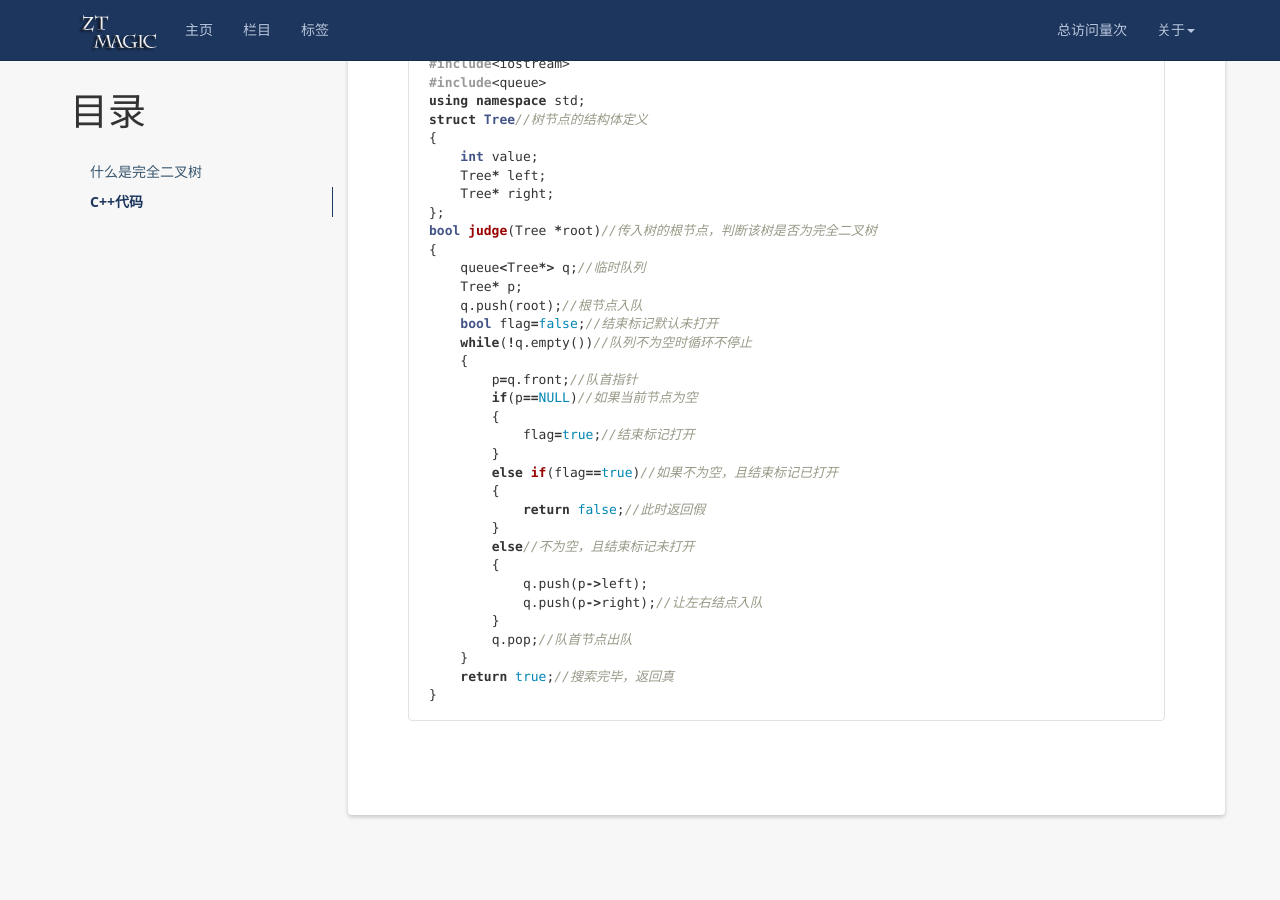
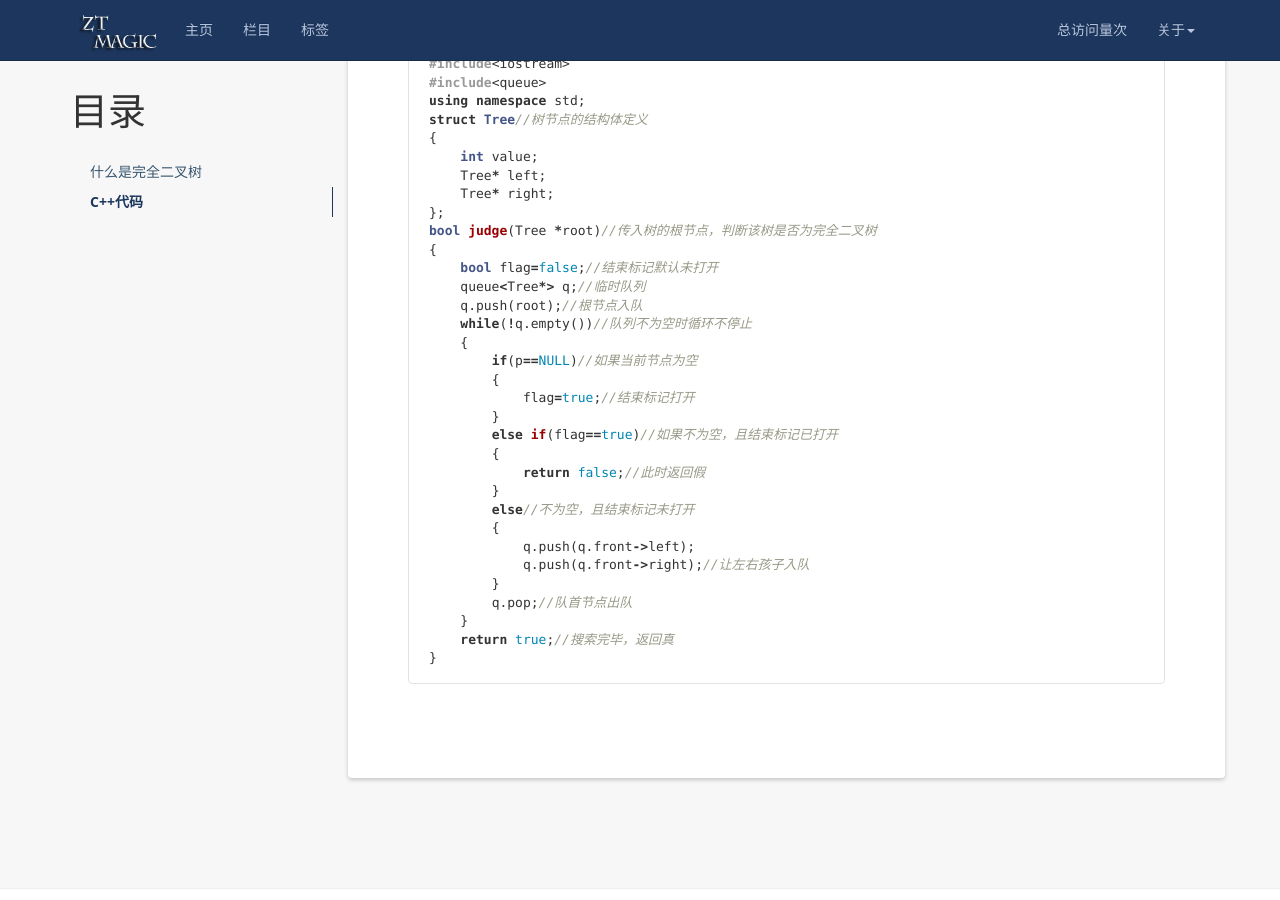
Before and after one commit to ztmail723/ztmail723.github.io, a Jekyll site: the page built from _posts/2019-05-04-Judge-Complete-Tree.md, in a window 1280 px wide and 900 px high, scrolled down 595 px. Built offline with Jekyll 4.4.1, drawn with Linux system fonts in a browser that asks for light colours; nearby versions of some CDN libraries; formulas are drawn with MathJax 3; a script that is not in the unit is left out; comment, search, counter and statistics services are not loaded.

Commit message:
Update 2019-05-04-Judge-Complete-Tree.md

```diff
--- a/_posts/2019-05-04-Judge-Complete-Tree.md
+++ b/_posts/2019-05-04-Judge-Complete-Tree.md
@@ -43,13 +43,11 @@ struct Tree//树节点的结构体定义
 };
 bool judge(Tree *root)//传入树的根节点，判断该树是否为完全二叉树
 {
+    bool flag=false;//结束标记默认未打开
     queue<Tree*> q;//临时队列
-    Tree* p;
     q.push(root);//根节点入队
-    bool flag=false;//结束标记默认未打开
     while(!q.empty())//队列不为空时循环不停止
     {
-        p=q.front;//队首指针
         if(p==NULL)//如果当前节点为空
         {
             flag=true;//结束标记打开
@@ -60,8 +58,8 @@ bool judge(Tree *root)//传入树的根节点，判断该树是否为完全二
         }
         else//不为空，且结束标记未打开
         {
-            q.push(p->left);
-            q.push(p->right);//让左右结点入队
+            q.push(q.front->left);
+            q.push(q.front->right);//让左右孩子入队
         }
         q.pop;//队首节点出队
     }
```
